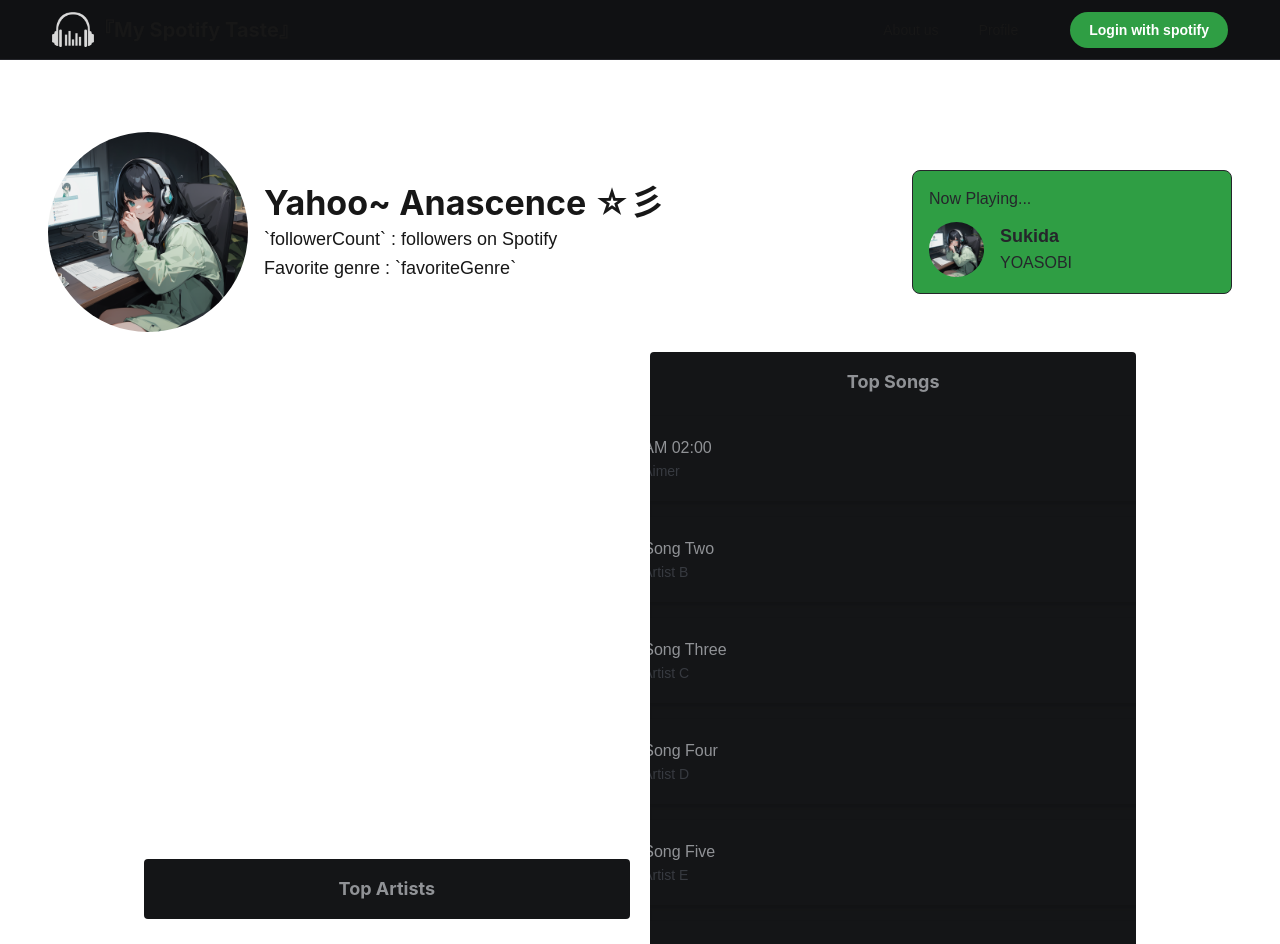
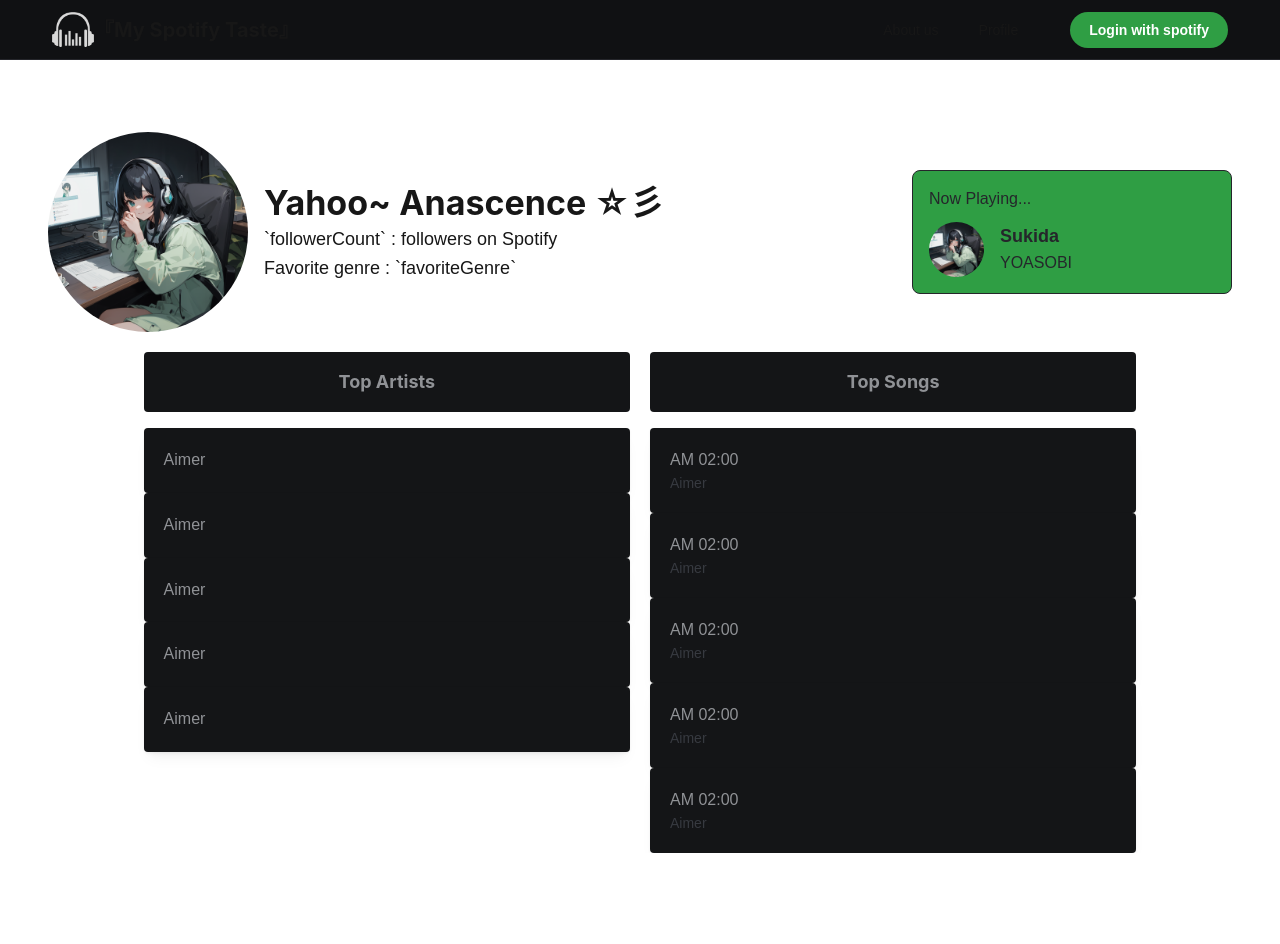
Before and after one commit to NayHtetKyaw/mySpotifyTaste, a Next.js app in the folder frontend/: page /profile in a window 1280 px wide. Shown: the top 944 px of the page. After the commit the page ends 853 px from the top, so only its background shows below. Built offline with nearby package versions, Linux system fonts and the light colour scheme.

Commit message:
fixed grid lists change from mantine to tailwind

```diff
--- a/frontend/components/ui/user_profile/cards_components.tsx
+++ b/frontend/components/ui/user_profile/cards_components.tsx
@@ -1,4 +1,3 @@
-
 import { Card, Text } from '@mantine/core';
 
 interface SongCardProps {
@@ -15,17 +14,21 @@
     );
 };
 
-export const songsData = [
-    { id: 1, name: 'AM 02:00', artists: [{ name: 'Aimer' }] },
-    { id: 2, name: 'Song Two', artists: [{ name: 'Artist B' }] },
-    { id: 3, name: 'Song Three', artists: [{ name: 'Artist C' }] },
-    { id: 4, name: 'Song Four', artists: [{ name: 'Artist D' }] },
-    { id: 5, name: 'Song Five', artists: [{ name: 'Artist E' }] },
-    { id: 6, name: 'Song Six', artists: [{ name: 'Artist F' }] },
-    { id: 7, name: 'Song Seven', artists: [{ name: 'Artist G' }] },
-    { id: 8, name: 'Song Eight', artists: [{ name: 'Artist H' }] },
-    { id: 9, name: 'Song Nine', artists: [{ name: 'Artist I' }] },
-    { id: 10, name: 'Song Ten', artists: [{ name: 'Artist J' }] },
+const songs = [
+    { id: 1, name: 'AM 02:00', artist: 'Aimer' },
+    { id: 2, name: 'AM 02:00', artist: 'Aimer' },
+    { id: 3, name: 'AM 02:00', artist: 'Aimer' },
+    { id: 4, name: 'AM 02:00', artist: 'Aimer' },
+    { id: 5, name: 'AM 02:00', artist: 'Aimer' },
 ];
 
+const artists = [
+    { id: 1, name: 'Aimer' },
+    { id: 2, name: 'Aimer' },
+    { id: 3, name: 'Aimer' },
+    { id: 4, name: 'Aimer' },
+    { id: 5, name: 'Aimer' },
+]
+
+export { songs, artists };
 export default SongCard;
--- a/frontend/components/ui/user_profile/user-profile.tsx
+++ b/frontend/components/ui/user_profile/user-profile.tsx
@@ -1,7 +1,7 @@
 'use client';
 
-import { Card, Group, Title, Grid } from "@mantine/core";
-import SongCard, { songsData } from "@components/ui/user_profile/cards_components";
+import { Card, Group, Title } from "@mantine/core";
+import SongCard, { songs, artists } from "@components/ui/user_profile/cards_components";
 
 export default function UserProfile({
     songName,
@@ -15,30 +15,42 @@
             <Group
                 gap="lg"
                 mt="lg"
-                className="flex flex-col sm:flex-row justify-center"
+                className="flex flex-row justify-center items-start"
             >
-                <Card w="40%" className="flex items-center text-sm">
+                <div className="flex flex-col w-[40%]">
+                    <Card className="flex flex-col items-center text-sm mb-4">
                         <Group>
-                        <Title className="text-lg sm:text-lg">Top Artists</Title>
+                            <Title className="text-lg">Top Artists</Title>
                         </Group>
                     </Card>
 
-                <Card w="40%" className="flex items-center text-sm flex-col">
+                    <div className="grid grid-cols-1">
+                        {artists.map((artist) => (
+                            <SongCard
+                                key={artist.id || artist.name}
+                                title={artist.name}
+                            />
+                        ))}
+                    </div>
+                </div>
+
+                <div className="flex flex-col w-[40%]">
+                    <Card className="flex flex-col items-center text-sm mb-4">
                         <Group>
-                        <Title className="text-lg sm:text-lg">Top Songs</Title>
+                            <Title className="text-lg">Top Songs</Title>
                         </Group>
+                    </Card>
 
-                    <Grid mt="lg">
-                        {songsData.map((song) => (
-                            <Grid.Col span={12} key={song.id || song.name}>
+                    <div className="grid grid-cols-1">
+                        {songs.map((song) => (
                             <SongCard
+                                key={song.id || song.name}
                                 title={song.name}
-                                    artist={song.artists && song.artists.length > 0 ? song.artists[0].name : "Unknown Artist"}
+                                artist={song.artist || "Unknown Artist"}
                             />
-                            </Grid.Col>
                         ))}
-                    </Grid>
-                </Card>
+                    </div>
+                </div>
             </Group>
         </>
     );
```
Lines whose indentation alone changed are shown as unchanged.
